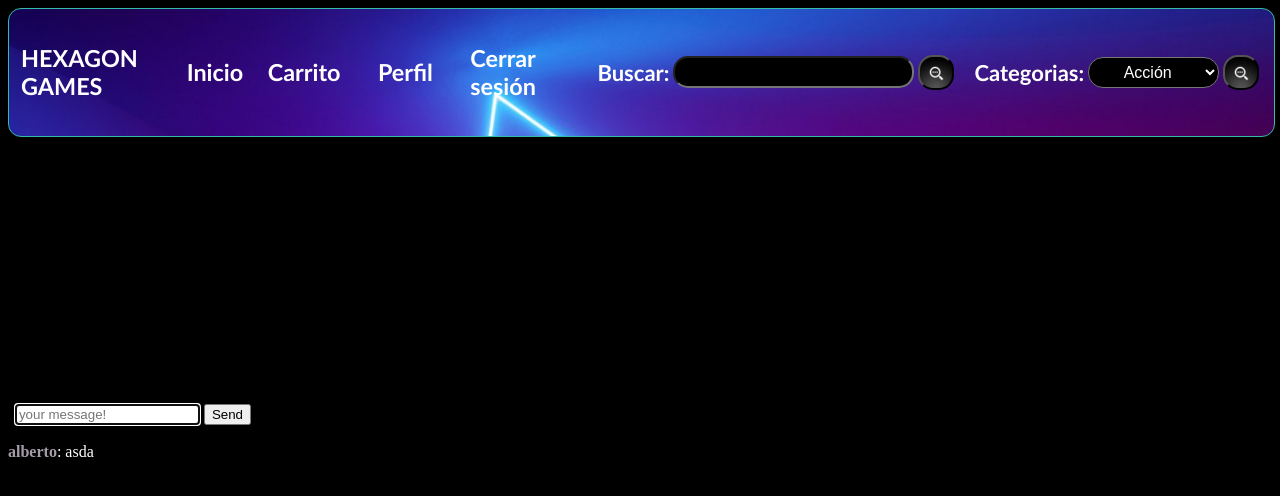
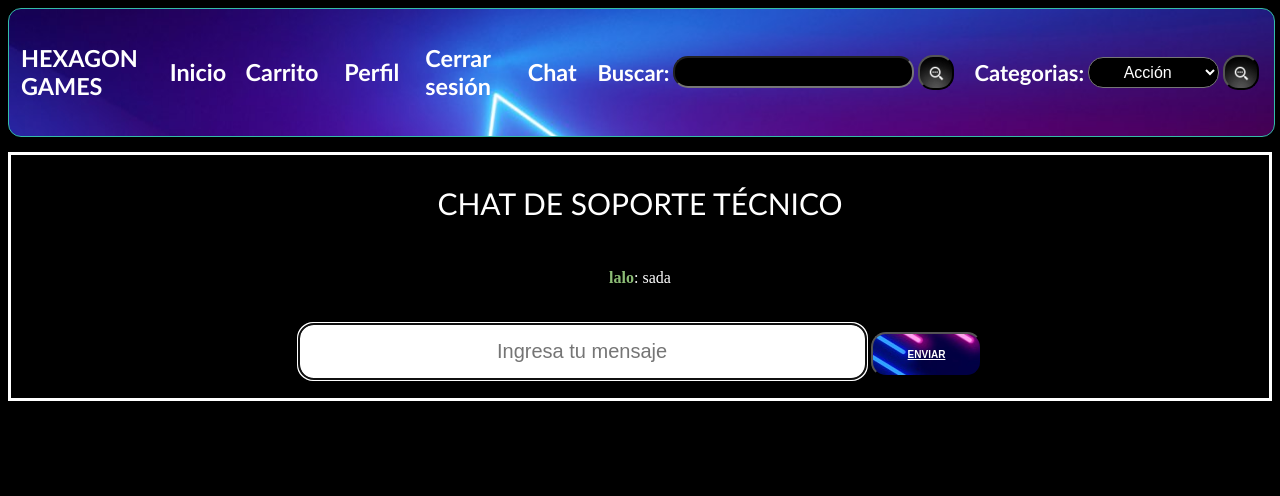
Before and after one commit to LaloDavilaC9/tiendaonline, a PHP site: page /chat.php in a window 1280 px wide. Shown: the top 496 px of the page. Run offline with PHP 8.4, Linux system fonts and the light colour scheme; the visitor is signed in with stand-in values (Sample User, id 1); data that the repository does not hold is empty; some libraries are stand-ins or nearby versions.

Commit message:
Estilos al chat

```diff
--- /dev/null
+++ b/borrarChat.php
@@ -0,0 +1,5 @@
+<?php
+$text = $_POST['text'];
+$output = wordwrap($text, 60, "<br>");
+echo $output;
+?>
--- a/chat.php
+++ b/chat.php
@@ -3,6 +3,7 @@
          if(!isset($_SESSION))
         {
             session_start();
+
         }
 ?>
 
@@ -11,30 +12,40 @@
 <head>
     <title>Chat</title>
     <meta charset="UTF-8">
-
+    <link rel="stylesheet" type="text/css" href="estilos/estilosChat.css">
     <link rel="stylesheet" type="text/css" href="estilos/estilos.css">
     <script src="https://code.jquery.com/jquery-3.2.1.js" integrity="sha256-DZAnKJ/6XZ9si04Hgrsxu/8s717jcIzLy3oi35EouyE=" crossorigin="anonymous"></script>
     <script type="text/javascript" src="ajaxProceso.js"></script>
 </head>
-<body>
+<body onload="vaciarChat();">
     <?php
         include ("metodos.php");
         encabezado();
     ?>
-    <br><br><br><br><br><br><br><br><br><br><br><br><br><br><br><br><br><br><br><br><br><br>
+    <br><br><br><br><br><br><br><br>
 
     <?php
-        echo "<input type='hidden' id='user' value='".    $_SESSION['user']."'>'";
+        echo "<input type='hidden' id='user' value='".    $_SESSION['user']."'>";
     ?>
 
-    <input type="text" autofocus id="message" placeholder="your message!">
-    <button onclick="send()">Send</button><br><br>
+    <div id="formChat">
+        <p>
+            CHAT DE SOPORTE TÉCNICO
+        </p>
+        <br>
           <div id="mensajes" style="color:white;"></div>
+          <br><br>
+        <div>
+            <input type="text" autofocus id="message" placeholder="Ingresa tu mensaje">
+            <button onclick="send()">ENVIAR</button><br><br>
+        </div>
 
+
+    </div>
 
      <script type="text/javascript">
         var comet = new AjaxPush('listenerChat.php', 'senderChat.php');
-        var n = new Function("return (Math.random()*190).toFixed(0)");
+        var n = new Function("return (Math.random()*190+85).toFixed(0)");
         // Color aleatorio al nombre de los usuarios
         var c = "rgb(" + n() + ", " + n() + "," + n() + ")";
         var template = "<strong style='color: " + c + "'>" + document.getElementById("user").value + "</strong>: ";
@@ -47,7 +58,10 @@
             comet.doRequest({ user: template + $("#user").val() + "<br>", message: template + $("#message").val() + "<br>" }, function(){
                     $("#message").val('').focus();
             })
+
         }
+
     </script>
-</body>
+
+
 </html>
--- /dev/null
+++ b/estilos/estilosChat.css
@@ -0,0 +1,58 @@
+#formChat{
+    text-align: center;
+    margin-left: auto;
+    margin-right: auto;
+    border-color: white;
+    border-style: solid;
+}
+
+#formChat input{
+    font-family: "Benton Sans", sans-serif;
+    font-size: 16px;
+    font-style: normal;
+    font-weight: normal;
+    color: #000000;
+    background-color: white;
+    border: 12;
+    color: black;
+    padding: 15px 150px;
+    text-align: center;
+    display: inline-block;
+    font-size: 20px;
+    border-radius: 15px;
+    -moz-border-radius: 15px;
+    -webkit-border-radius: 15px;
+    cursor: pointer;
+}
+
+#formChat button{
+    background-color: palevioletred;
+    background-image: url(../Recursos/iconos/fondoBoton.jpg);
+    border: 12;
+    color: white;
+    padding: 15px 35px;
+    text-align: center;
+    text-decoration: underline;
+    display: inline-block;
+    font-size: 10px;
+    font-weight: bold;
+    border-radius: 15px;
+    -moz-border-radius: 15px;
+    -webkit-border-radius: 15px;
+    cursor: pointer;
+}
+
+#formChat p{
+    font-family: calibri;
+    font-size: 30px;
+    color: white;
+
+}
+
+.mensajesMostrados{
+    display: block;
+}
+
+.mensajesOcultos{
+    display:none;
+}
--- a/metodos.php
+++ b/metodos.php
@@ -48,6 +48,9 @@
                             </TD>
                             <TD width=25% ALIGN=left>
                                 <h3><a href='cerrarSesion.php'>Cerrar sesión</a></h3>
+                            </TD>
+                             <TD width=25% ALIGN=left>
+                                <h3><a href='chat.php'>Chat</a></h3>
                             </TD>
                             <TD>
                                 <form action='busquedaFiltradaBDD.php' method='post'>
--- a/senderChat.php
+++ b/senderChat.php
@@ -1,5 +1,4 @@
 <?php
-
-$user =  isset($_GET["user"]) ? $_GET["user"] : "" ; file_put_contents("text.txt", $user);
-$message = isset($_GET["message"]) ? $_GET["message"] : "" ; file_put_contents("text.txt", $message);
+    $user =  isset($_GET["user"]) ? $_GET["user"] : "" ; file_put_contents("text.txt", $user);
+    $message = isset($_GET["message"]) ? $_GET["message"] : "" ; file_put_contents("text.txt", $message);
 ?>
--- a/text.txt
+++ b/text.txt
@@ -1 +1 @@
-<strong style='color: rgb(165, 156,170)'>alberto</strong>: asda<br>
+<strong style='color: rgb(141, 189,118)'>lalo</strong>: sada<br>
```
Also changed, not shown: estilos/estilos.css (line endings or trailing spaces). Lines whose indentation alone changed are shown as unchanged.
